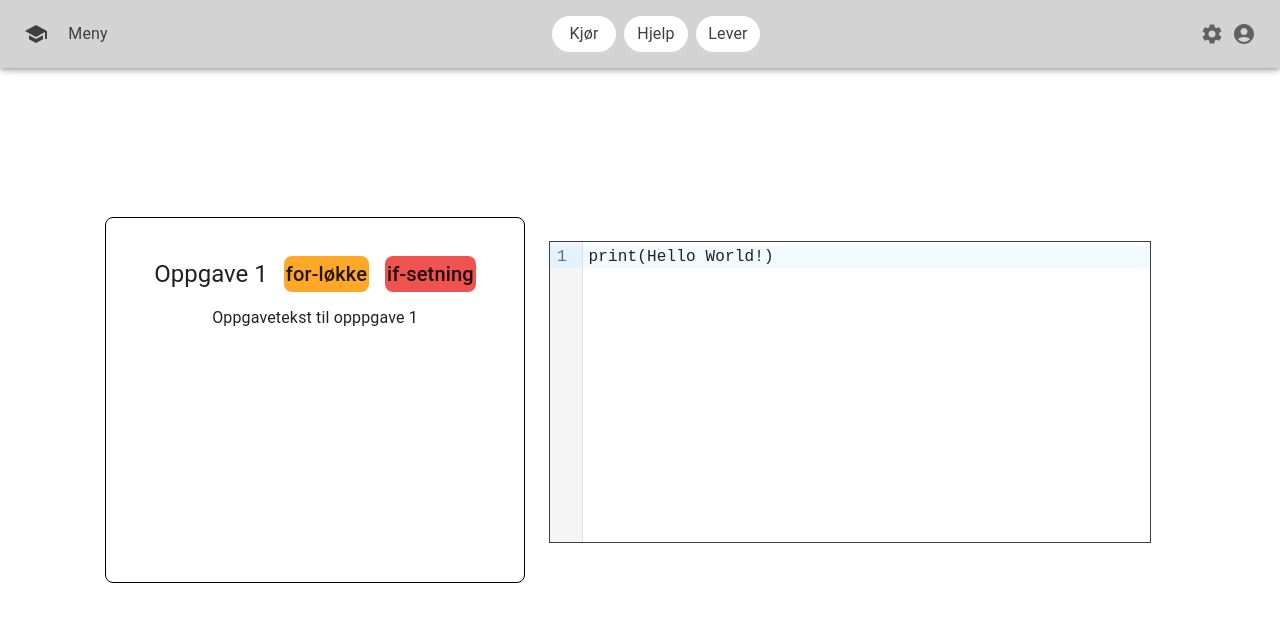
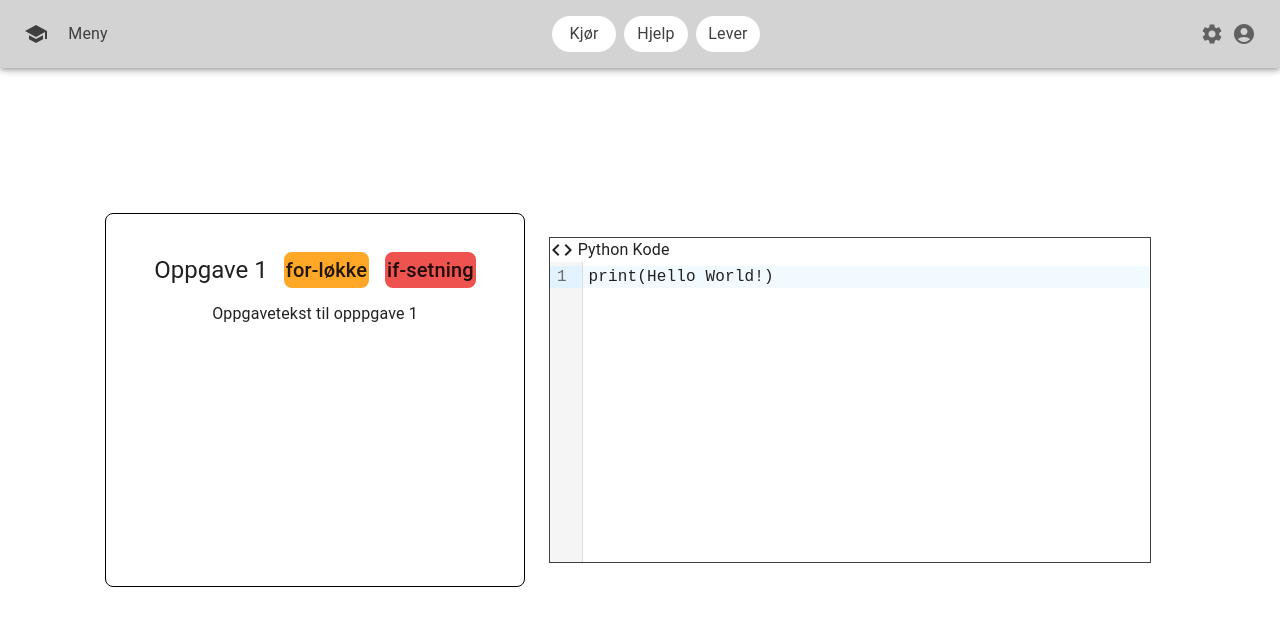
Before and after one commit to Janipro/masterfrontend, a React (Vite) app: page / in a window 1280 px wide. Shown: the top 626 px of the page. Built offline with nearby package versions, Linux system fonts and the light colour scheme.

Commit message:
Add styling

```diff
--- a/src/components/Editor.tsx
+++ b/src/components/Editor.tsx
@@ -0,0 +1,20 @@
+import { useCallback, useState } from "react";
+import CodeMirror from "@uiw/react-codemirror";
+import { python } from "@codemirror/lang-python";
+
+export default function Editor() {
+  const [value, setValue] = useState("print(Hello World!)");
+  const onChange = useCallback((val, viewUpdate) => {
+    console.log("val:", val);
+    setValue(val);
+  }, []);
+  return (
+    <CodeMirror
+      value={value}
+      height="300px"
+      width="600px"
+      extensions={[python()]}
+      onChange={onChange}
+    />
+  );
+}
--- a/src/components/MainContent.tsx
+++ b/src/components/MainContent.tsx
@@ -3,10 +3,10 @@ import CssBaseline from "@mui/material/CssBaseline";
 import Toolbar from "@mui/material/Toolbar";
 import Typography from "@mui/material/Typography";
 import { orange, red } from "@mui/material/colors";
-import CodeMirror from "@uiw/react-codemirror";
-import { python } from "@codemirror/lang-python";
 import NavBar from "./NavBar";
-import { useCallback, useState } from "react";
+import CodeIcon from "@mui/icons-material/Code";
+import Editor from "./Editor";
+import { Stack } from "@mui/material";
 
 const fakeData = {
   forLoop: orange,
@@ -14,11 +14,6 @@ const fakeData = {
 };
 
 export default function MainContent() {
-  const [value, setValue] = useState("print(Hello World!)");
-  const onChange = useCallback((val, viewUpdate) => {
-    console.log("val:", val);
-    setValue(val);
-  }, []);
   return (
     <>
       <NavBar />
@@ -81,17 +76,14 @@ export default function MainContent() {
           >
             <Typography
               sx={{
-                marginBottom: 2,
                 border: "1px solid #3f3f3f",
               }}
             >
-              <CodeMirror
-                value={value}
-                height="300px"
-                width="600px"
-                extensions={[python()]}
-                onChange={onChange}
-              />
+              <Stack direction="row" gap={0.5}>
+                <CodeIcon />
+                <Typography>Python Kode</Typography>
+              </Stack>
+              <Editor />
             </Typography>
           </Box>
         </Box>
```
